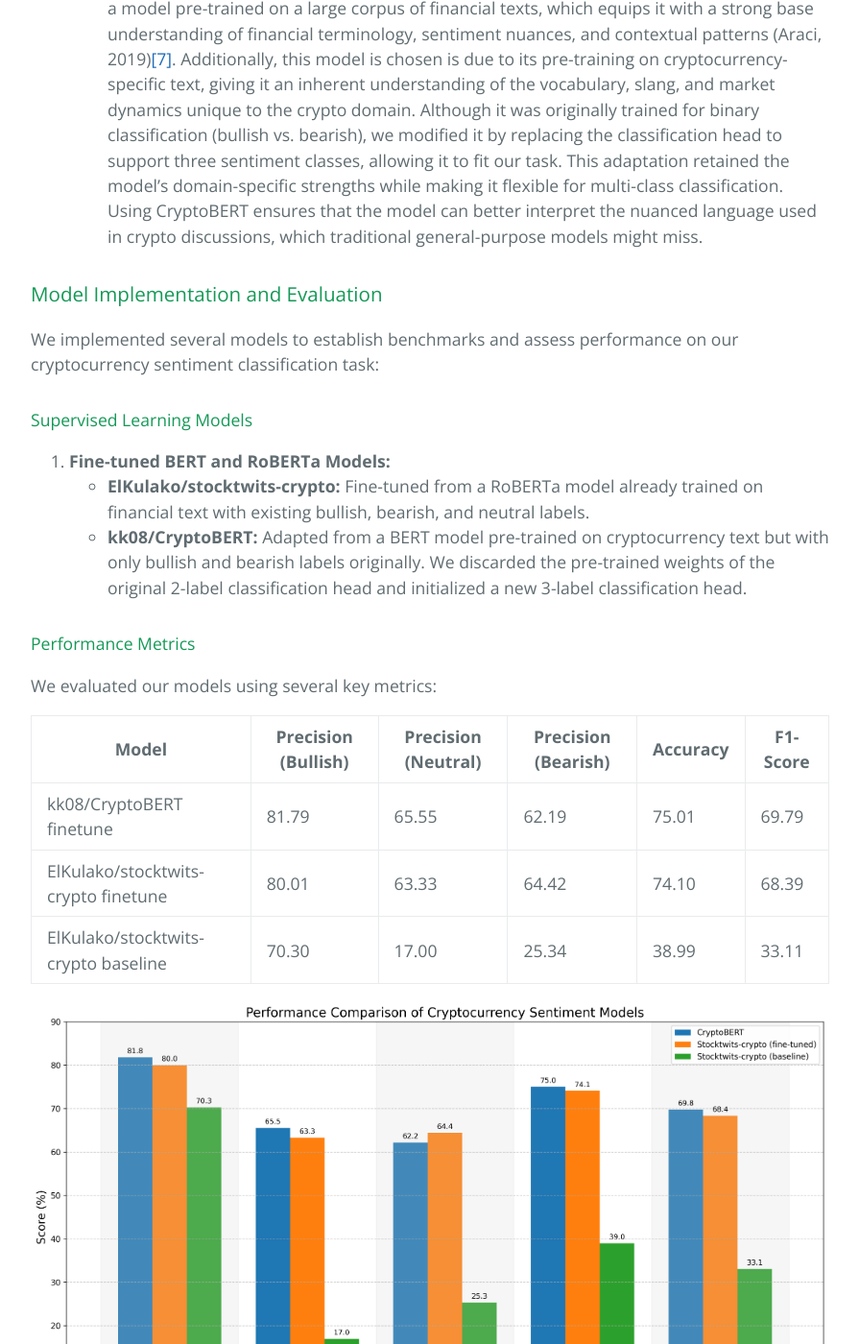
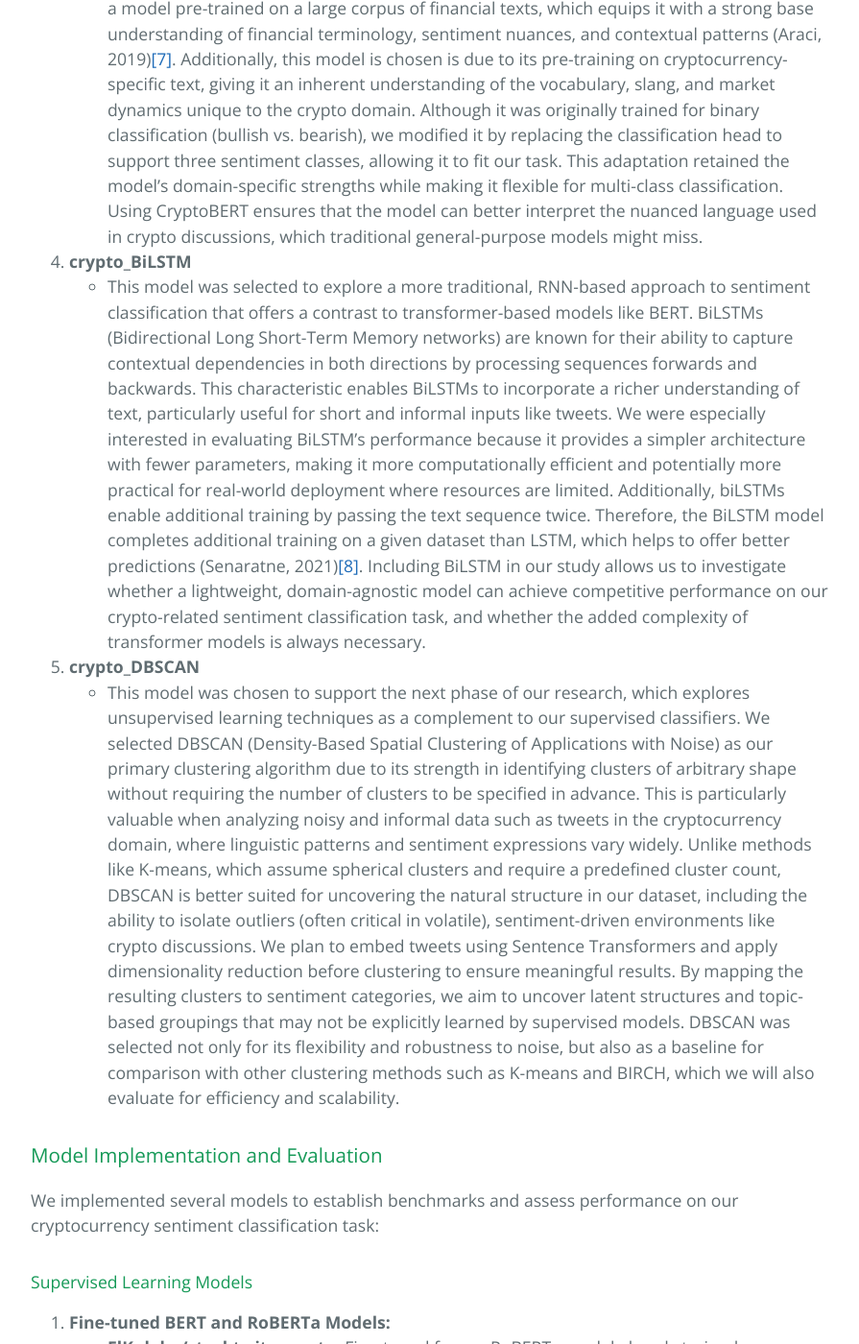
Before and after one commit to lowweihong/team14-CryptoMood, a Jekyll site: the page built from index.md, in a window 1280 px wide and 1400 px high, scrolled down 6724 px. Shown: the whole window at 96% size, without its empty margins (192-1087 px from the left). Built offline with Jekyll 4.4.1, drawn with Linux system fonts in a browser that asks for light colours; our own code applies the rules of GitHub Pages for plain Markdown files; some of the changed text lies outside the part shown.

Commit message:
Update index.md

```diff
--- a/index.md
+++ b/index.md
@@ -139,7 +139,10 @@ For our initial models, we implemented a comprehensive preprocessing pipeline th
    - We selected this model because it is already fine-tuned on financial social media text from StockTwits, a platform known for investment-related sentiment. It was specifically trained with bullish, bearish, and neutral sentiment labels, which perfectly align with our classification goals. This domain alignment reduces the amount of task-specific fine-tuning required and helps the model generalize well to our crypto-related sentiment data. By leveraging its pre-learned understanding of financial terminology and sentiment, we gain a strong starting point for accurate predictions with minimal retraining effort (Kulakowski & Frasincar, 2023)[[1]](#1).
 3. **kk08/CryptoBERT finetune**
    - This model was selected for this study due to its robust foundation and domain-specific advantages tailored to cryptocurrency sentiment analysis. CryptoBERT builds upon FinBERT, a model pre-trained on a large corpus of financial texts, which equips it with a strong base understanding of financial terminology, sentiment nuances, and contextual patterns (Araci, 2019)[[7]](#7). Additionally, this model is chosen is due to its pre-training on cryptocurrency-specific text, giving it an inherent understanding of the vocabulary, slang, and market dynamics unique to the crypto domain. Although it was originally trained for binary classification (bullish vs. bearish), we modified it by replacing the classification head to support three sentiment classes, allowing it to fit our task. This adaptation retained the model’s domain-specific strengths while making it flexible for multi-class classification. Using CryptoBERT ensures that the model can better interpret the nuanced language used in crypto discussions, which traditional general-purpose models might miss.
-
+4. **crypto_BiLSTM**
+   - This model was selected to explore a more traditional, RNN-based approach to sentiment classification that offers a contrast to transformer-based models like BERT. BiLSTMs (Bidirectional Long Short-Term Memory networks) are known for their ability to capture contextual dependencies in both directions by processing sequences forwards and backwards. This characteristic enables BiLSTMs to incorporate a richer understanding of text, particularly useful for short and informal inputs like tweets. We were especially interested in evaluating BiLSTM’s performance because it provides a simpler architecture with fewer parameters, making it more computationally efficient and potentially more practical for real-world deployment where resources are limited. Additionally, biLSTMs enable additional training by passing the text sequence twice. Therefore, the BiLSTM model completes additional training on a given dataset than LSTM, which helps to offer better predictions (Senaratne, 2021)[[8]](#8). Including BiLSTM in our study allows us to investigate whether a lightweight, domain-agnostic model can achieve competitive performance on our crypto-related sentiment classification task, and whether the added complexity of transformer models is always necessary.
+5. **crypto_DBSCAN**
+   - This model was chosen to support the next phase of our research, which explores unsupervised learning techniques as a complement to our supervised classifiers. We selected DBSCAN (Density-Based Spatial Clustering of Applications with Noise) as our primary clustering algorithm due to its strength in identifying clusters of arbitrary shape without requiring the number of clusters to be specified in advance. This is particularly valuable when analyzing noisy and informal data such as tweets in the cryptocurrency domain, where linguistic patterns and sentiment expressions vary widely. Unlike methods like K-means, which assume spherical clusters and require a predefined cluster count, DBSCAN is better suited for uncovering the natural structure in our dataset, including the ability to isolate outliers (often critical in volatile), sentiment-driven environments like crypto discussions. We plan to embed tweets using Sentence Transformers and apply dimensionality reduction before clustering to ensure meaningful results. By mapping the resulting clusters to sentiment categories, we aim to uncover latent structures and topic-based groupings that may not be explicitly learned by supervised models. DBSCAN was selected not only for its flexibility and robustness to noise, but also as a baseline for comparison with other clustering methods such as K-means and BIRCH, which we will also evaluate for efficiency and scalability.
 
 ### Model Implementation and Evaluation
 
@@ -206,6 +209,8 @@ Our initial results demonstrate that fine-tuned transformer-based models can ach
 
 <a id='7'>[7]</a> Araci, D. (2019). FinBERT: Financial sentiment analysis with pre-trained language models. arXiv. https://arxiv.org/abs/1908.10063
 
+<a id='8'>[8]</a> Senaratne, R. (2021). Text Classification using Bi-directional LSTM. Heartbeat. Retrieved from https://heartbeat.comet.ml/text-classification-using-bi-directional-lstm-ca0070df7a81
+
 ---
 
 ## Gantt Chart
```
